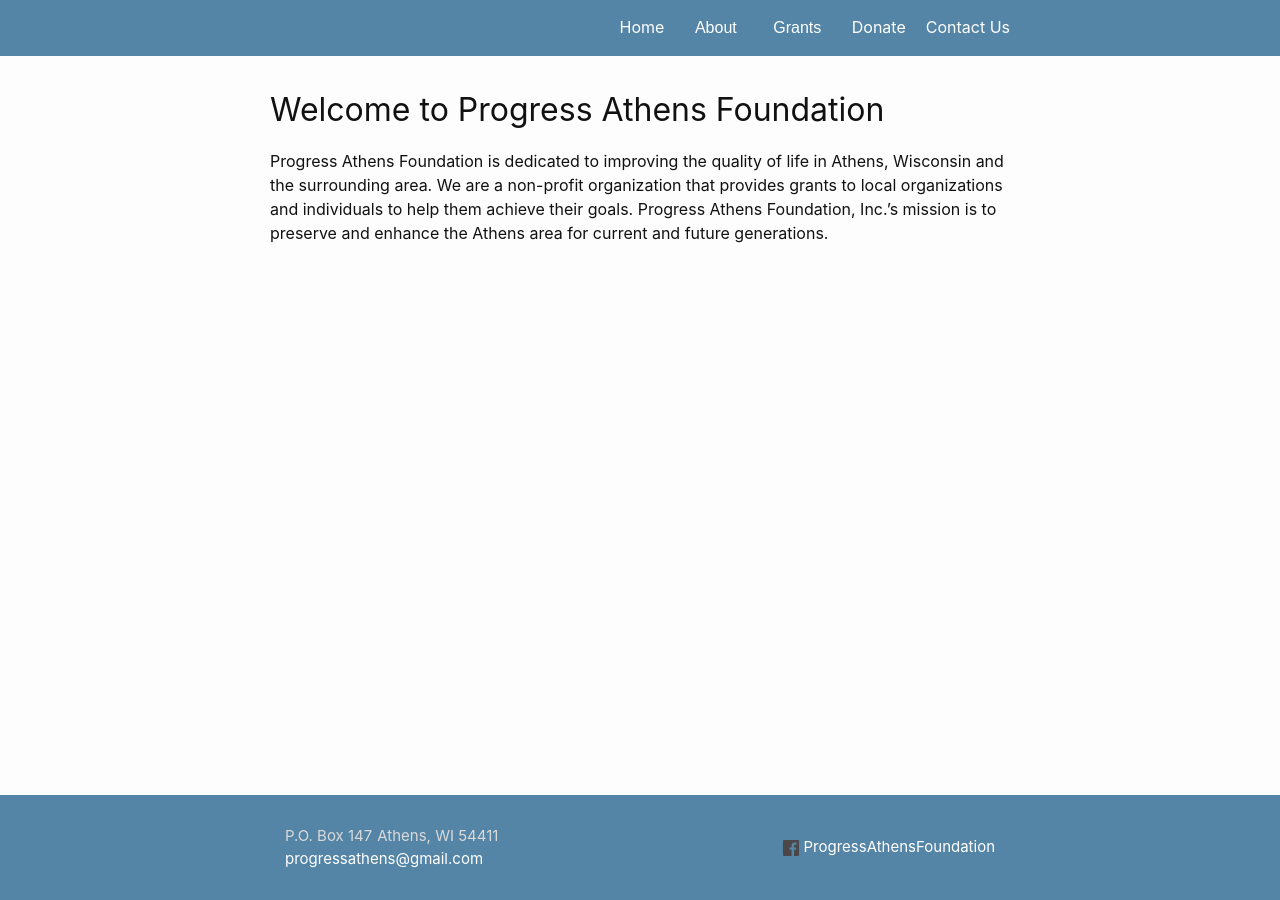
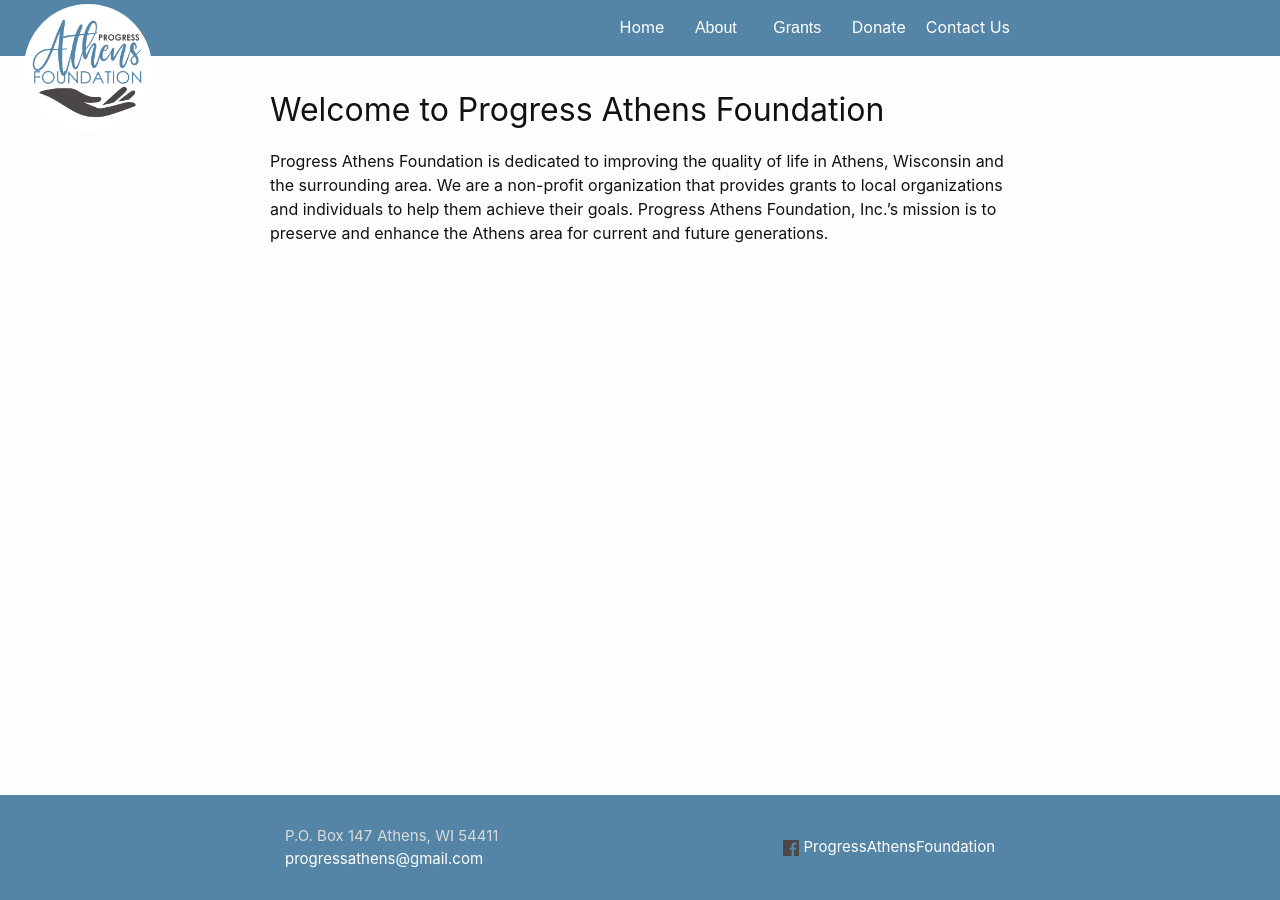
Before and after one commit to helle253/athens-foundation, a Jekyll site: the page built from index.md, in a window 1280 px wide. Built offline with Jekyll 4.4.1, drawn with Linux system fonts in a browser that asks for light colours.

Commit message:
add logo to header

```diff
--- a/_includes/header.html
+++ b/_includes/header.html
@@ -32,6 +32,9 @@
 
 <header class="site-header" role="banner">
   <div class="wrapper">
+    <div class='logo-container'>
+      <img src='/assets/images/logo.png' alt='{{ site.title }}'>
+    </div>
     <nav class="site-nav">
       <a class="page-link" rel="author" href="{{ "/" | relative_url }}">Home</a>
       {% include dropdown.html collection="about" title="About" %}
--- a/_sass/theme.scss
+++ b/_sass/theme.scss
@@ -62,6 +62,7 @@ $content-width:    800px !default;
 
 $on-palm:          600px !default;
 $on-laptop:        800px !default;
+$on-xl-laptop:        1200px !default;
 
 // Use media queries like this:
 // @include media-query($on-palm) {
--- a/_sass/themes/_layout.scss
+++ b/_sass/themes/_layout.scss
@@ -1,3 +1,7 @@
+
+@use "sass:math";
+
+
 /**
  * This code is derived from the project "minima"
  * which is licensed under the MIT License.
@@ -40,6 +44,33 @@
   position: relative;
 }
 
+.logo-container {
+  aspect-ratio: 1 / 1;
+  width: 10%;
+  background-color: $white-color;
+  position: absolute;
+  top: 0;
+  left: 0;
+  border-radius: 50%;
+  overflow: hidden;
+  display: flex;
+  align-items: center;
+  justify-content: center;
+  margin: 4px;
+  margin-left: 24px;
+  margin-right:24px;
+
+  img {
+    width: 95%;
+    height: 95%;
+    object-fit: cover;
+  }
+
+  @include media-query($on-palm) {
+    display: none;
+  }
+}
+
 .site-title {
   @include relative-font-size(1.625);
   color: $white-color;
@@ -53,6 +84,7 @@
     color: $white-color;
   }
 }
+
 
 .site-nav {
   float: right;
```
